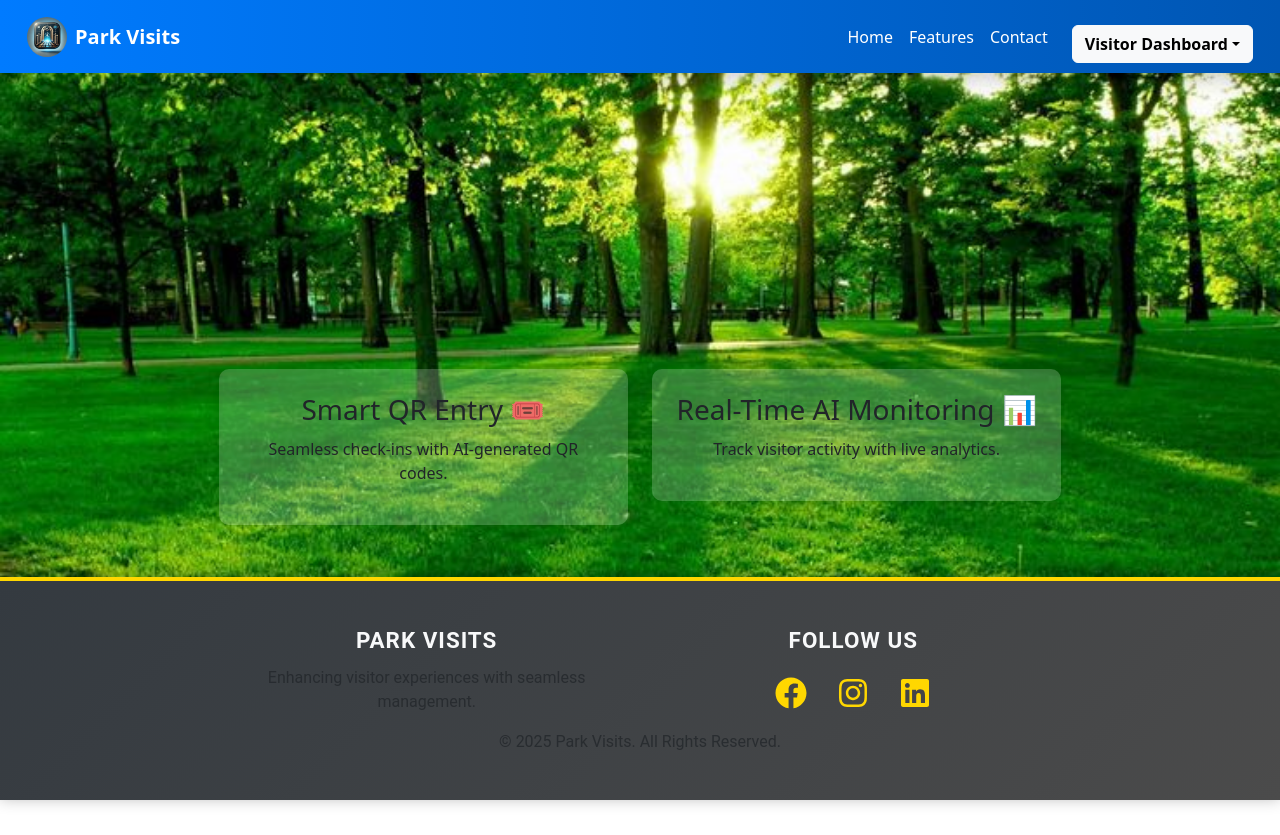
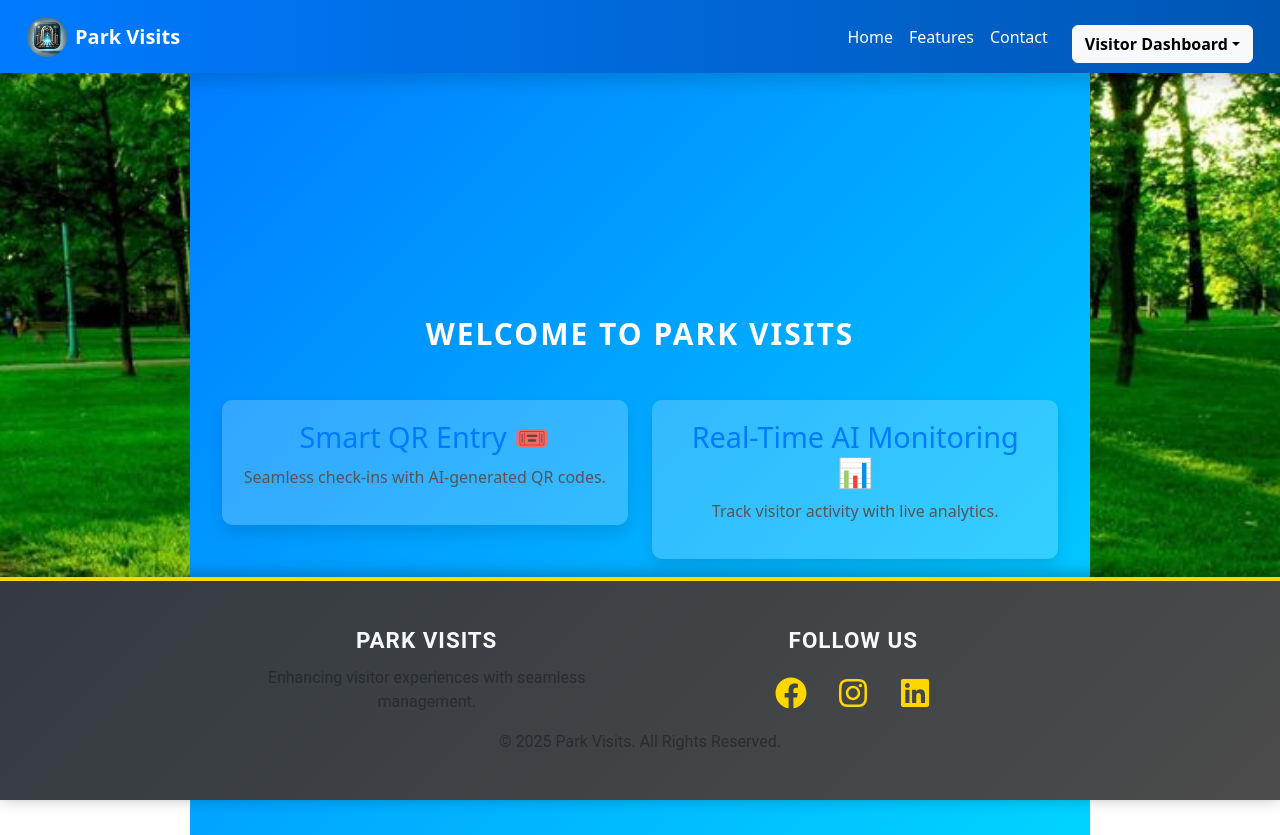
Before and after one commit to pranav1495/frontend, a React (Vite) app: page /home in a window 1280 px wide. Before the commit the page ends 800 px from the top, so only its background shows below. Built offline with nearby package versions, Linux system fonts and the light colour scheme; sample sign-in values are in the browser's storage; a small style sheet from the web is missing.

Commit message:
updated successfully

```diff
--- a/src/Components/Home/Home.css
+++ b/src/Components/Home/Home.css
@@ -4,29 +4,49 @@
   align-items: center;
   text-align: center;
   padding: 20px;
+  background: linear-gradient(135deg, #007bff, #00d4ff); /* Gradient background */
+  min-height: 100vh;
+  justify-content: center;
 }
 
 .greeting-text {
-  font-size: 24px;
+  font-size: 30px;
   font-weight: bold;
-  color: #333;
+  color: #ffffff;
+  text-transform: uppercase;
+  letter-spacing: 2px;
+  margin-bottom: 20px;
 }
 
 .brand-name {
-  color: #007bff;
+  color: #ffd700;
   font-weight: bold;
 }
 
 .feature-card {
-  background: #f8f9fa;
+  background: #ffffff;
   border-radius: 12px;
-  box-shadow: 2px 4px 10px rgba(0, 0, 0, 0.1);
+  box-shadow: 0 8px 15px rgba(0, 0, 0, 0.1);
   text-align: center;
-  transition: transform 0.3s ease-in-out;
+  padding: 30px;
+  transition: transform 0.3s ease, box-shadow 0.3s ease;
+  animation: fadeIn 1s ease-in-out;
 }
 
 .feature-card:hover {
-  transform: translateY(-5px);
+  transform: translateY(-10px);
+  box-shadow: 0 12px 25px rgba(0, 0, 0, 0.2);
+}
+
+.feature-card h3 {
+  font-size: 1.8rem;
+  color: #007bff;
+  margin-bottom: 10px;
+}
+
+.feature-card p {
+  color: #555;
+  font-size: 1rem;
 }
 
 .fade-in {
@@ -41,27 +61,104 @@
 /* Mobile Styles */
 @media (max-width: 768px) {
   .greeting-text {
-    font-size: 20px;
+    font-size: 24px;
   }
 
   .feature-card {
-    padding: 15px;
-    font-size: 14px;
-  }
-
-  .btn {
-    width: 100%;
+    padding: 20px;
+    font-size: 15px;
   }
 }
 
+/* Logout Button */
 .logout-button {
-  width: 150px;
-  font-size: 18px;
-  padding: 10px;
+  width: 180px;
+  font-size: 20px;
+  padding: 12px 20px;
+  background-color: #28a745;
+  color: white;
   border-radius: 8px;
-  transition: background 0.3s ease-in-out;
+  border: none;
+  transition: background 0.3s ease-in-out, transform 0.3s ease-in-out;
+  cursor: pointer;
 }
 
 .logout-button:hover {
-  background: #c82333;
+  background-color: #218838;
+  transform: scale(1.05);
 }
+
+.logout-button:focus {
+  outline: none;
+}
+.home-container {
+  display: flex;
+  flex-direction: column;
+  align-items: center;
+  text-align: center;
+  padding: 20px;
+  background: linear-gradient(135deg, #007bff, #00d4ff); /* Gradient background */
+  min-height: 100vh;
+  justify-content: center;
+}
+
+.greeting-text {
+  font-size: 30px;
+  font-weight: bold;
+  color: #ffffff;
+  text-transform: uppercase;
+  letter-spacing: 2px;
+  margin-bottom: 20px;
+}
+
+.brand-name {
+  color: #ffd700;
+  font-weight: bold;
+}
+
+.feature-card {
+  background: #ffffff;
+  border-radius: 12px;
+  box-shadow: 0 8px 15px rgba(0, 0, 0, 0.1);
+  text-align: center;
+  padding: 30px;
+  transition: transform 0.3s ease, box-shadow 0.3s ease;
+  animation: fadeIn 1s ease-in-out;
+}
+
+.feature-card:hover {
+  transform: translateY(-10px);
+  box-shadow: 0 12px 25px rgba(0, 0, 0, 0.2);
+}
+
+.feature-card h3 {
+  font-size: 1.8rem;
+  color: #007bff;
+  margin-bottom: 10px;
+}
+
+.feature-card p {
+  color: #555;
+  font-size: 1rem;
+}
+
+.fade-in {
+  animation: fadeIn 1s ease-in;
+}
+
+@keyframes fadeIn {
+  from { opacity: 0; }
+  to { opacity: 1; }
+}
+
+/* Mobile Styles */
+@media (max-width: 768px) {
+  .greeting-text {
+    font-size: 24px;
+  }
+
+  .feature-card {
+    padding: 20px;
+    font-size: 15px;
+  }
+}
--- a/src/Components/Home/Home.jsx
+++ b/src/Components/Home/Home.jsx
@@ -15,24 +15,25 @@ function Home() {
 
   return (
     <>
-      <div className="home-container d-flex flex-column align-items-center text-center p-3">
+      <div className="home-container">
+        <div className="greeting-text">Welcome to Park Visits</div>
+
         <div className="container mt-4">
           <div className="row g-4">
             <div className="col-md-6 col-sm-12">
-              <div className="feature-card p-4 fade-in">
+              <div className="feature-card fade-in">
                 <h3>Smart QR Entry 🎟️</h3>
                 <p>Seamless check-ins with AI-generated QR codes.</p>
               </div>
             </div>
             <div className="col-md-6 col-sm-12">
-              <div className="feature-card p-4 fade-in">
+              <div className="feature-card fade-in">
                 <h3>Real-Time AI Monitoring 📊</h3>
                 <p>Track visitor activity with live analytics.</p>
               </div>
             </div>
           </div>
         </div>
-
       </div>
     </>
   );
```
